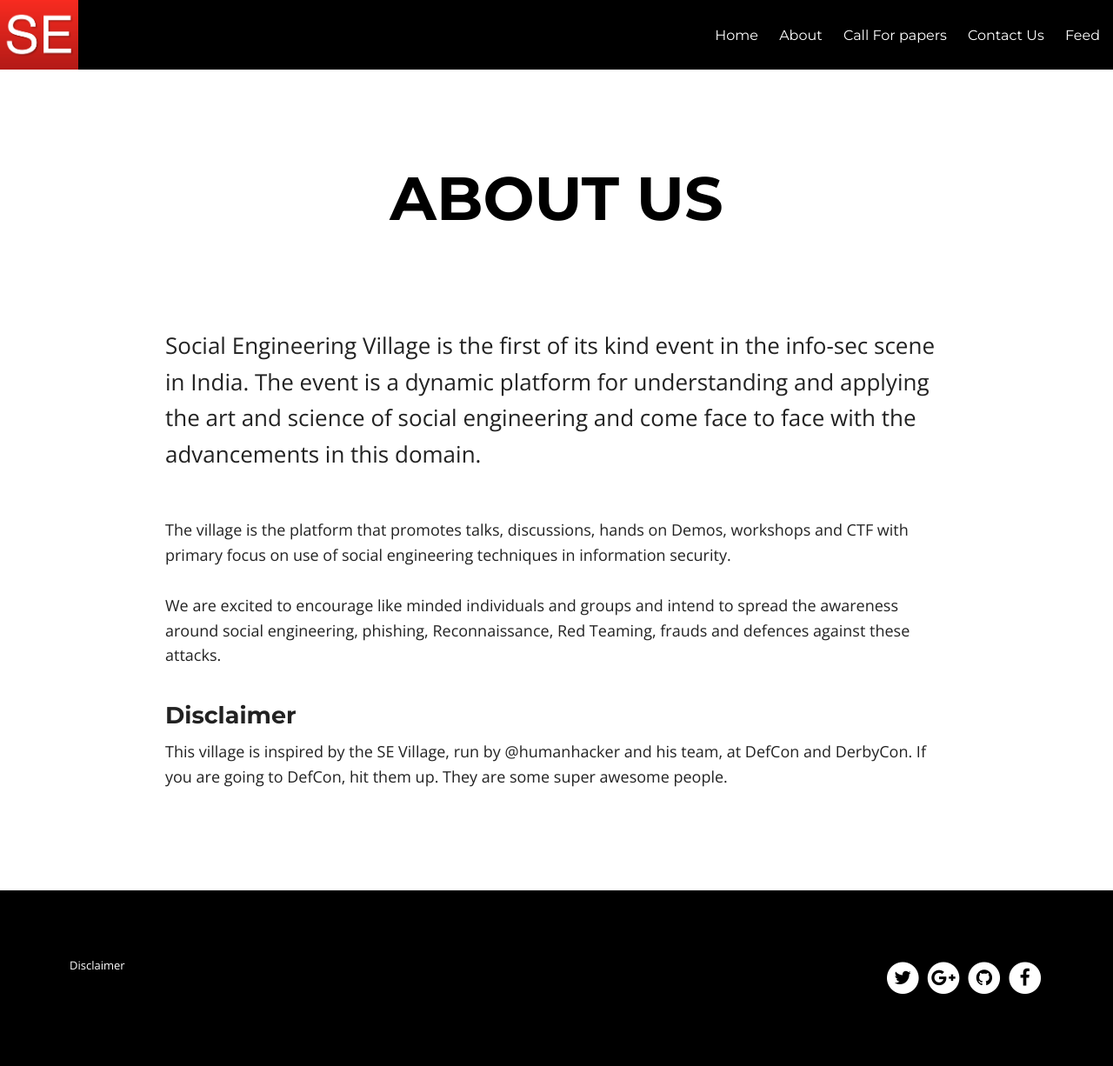
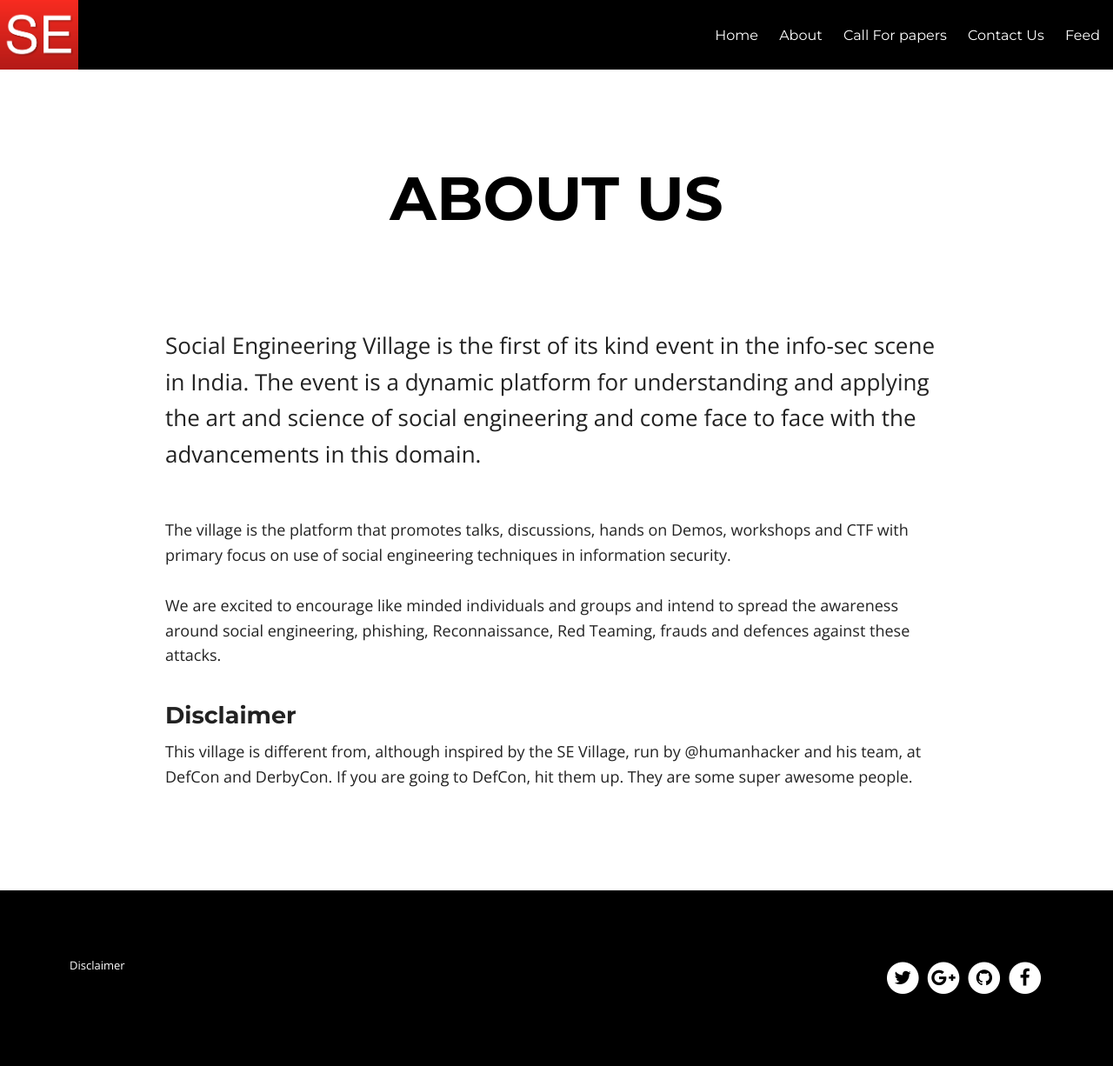
Before and after one commit to sevillage/sevillage, a Jekyll site: the page built from about.md, in a window 1280 px wide. Shown: the whole page at 87% size. Built offline with Jekyll 4.4.1, drawn with Linux system fonts in a browser that asks for light colours; nearby versions of some CDN libraries.

Commit message:
Changed About
Disclaimer regarding village

```diff
--- a/about.md
+++ b/about.md
@@ -12,4 +12,4 @@
 
 ### Disclaimer
 
-This village is inspired by the SE Village, run by @humanhacker and his team, at DefCon and DerbyCon. If you are going to DefCon, hit them up. They are some super awesome people.
+This village is different from, although inspired by the SE Village, run by @humanhacker and his team, at DefCon and DerbyCon. If you are going to DefCon, hit them up. They are some super awesome people.
```
